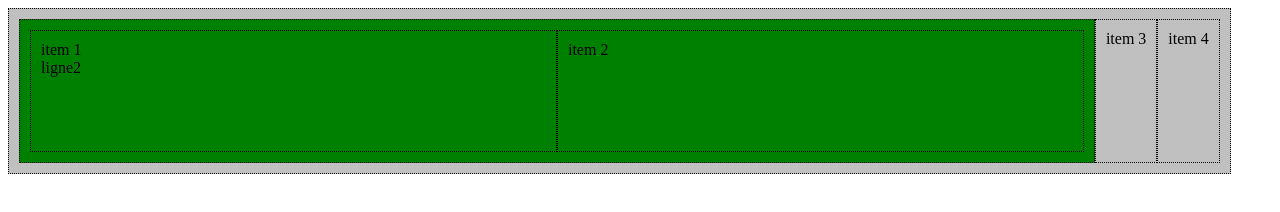
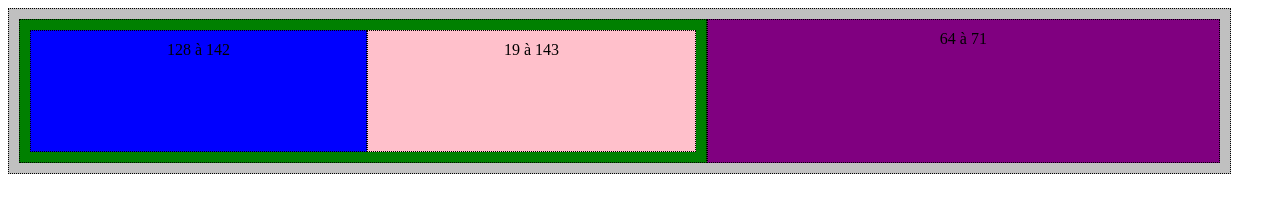
Before and after one commit to chraymond81/Flexbox, a website built with Parcel: page index.html in a window 1280 px wide. Built offline with nearby package versions, Linux system fonts and the light colour scheme.

Commit message:
Rationalisation des couleurs et des nommages

```diff
--- a/index.html
+++ b/index.html
@@ -1,17 +1,17 @@
 <!DOCTYPE html>
 <html>
   <head>
+    <meta charset="utf-8" />
     <title>Another simple example</title>
     <link rel="stylesheet" type="text/css" href="styles.css" />
   </head>
   <body>
-    <div class="container-parent">
-      <div class="container">
-        <div class="items item-1">item 1<br />ligne2</div>
-        <div class="items item-2">item 2</div>
+    <div class="container-item-g-7-8">
+      <div class="container-item-g-8">
+        <div class="items-8 item-8-m">128 à 142</div>
+        <div class="items-8 item-8-f">19 à 143</div>
       </div>
-      <div class="item-3">item 3</div>
-      <div class="item-4">item 4</div>
+      <div class="item-7">64 à 71</div>
     </div>
   </body>
 </html>
--- a/styles.css
+++ b/styles.css
@@ -5,31 +5,36 @@ div {
   border: 1px;
   border-style: dotted;
   padding: 10px;
+  text-align: center;
 }
 
-.container-parent {
+.container-item-g-7-8 {
   width: 95%;
   background: silver;
   display: flex;
   align-items: stretch;
 }
-.item-parent {
-  min-width: 200px;
-  flex-grow: 2;
-}
-.container {
-  flex-grow: 1;
+.container-item-g-8 {
   background: green;
   display: flex;
   flex-wrap: wrap;
   justify-content: center;
-}
-
-.items {
-  height: 100px;
-  min-width: 200px;
   flex-grow: 1;
 }
 
-.item-3 {
+.items-8 {
+  height: 100px;
+  min-width: 200px;
+  flex-grow: 8; /*pour les items de cette génération*/
 }
+.item-8-m {
+  background-color: blue;
+}
+.item-8-f {
+  background-color: pink;
+}
+
+.item-7 {
+  background-color: purple;
+  flex-grow: 2;
+}
```
